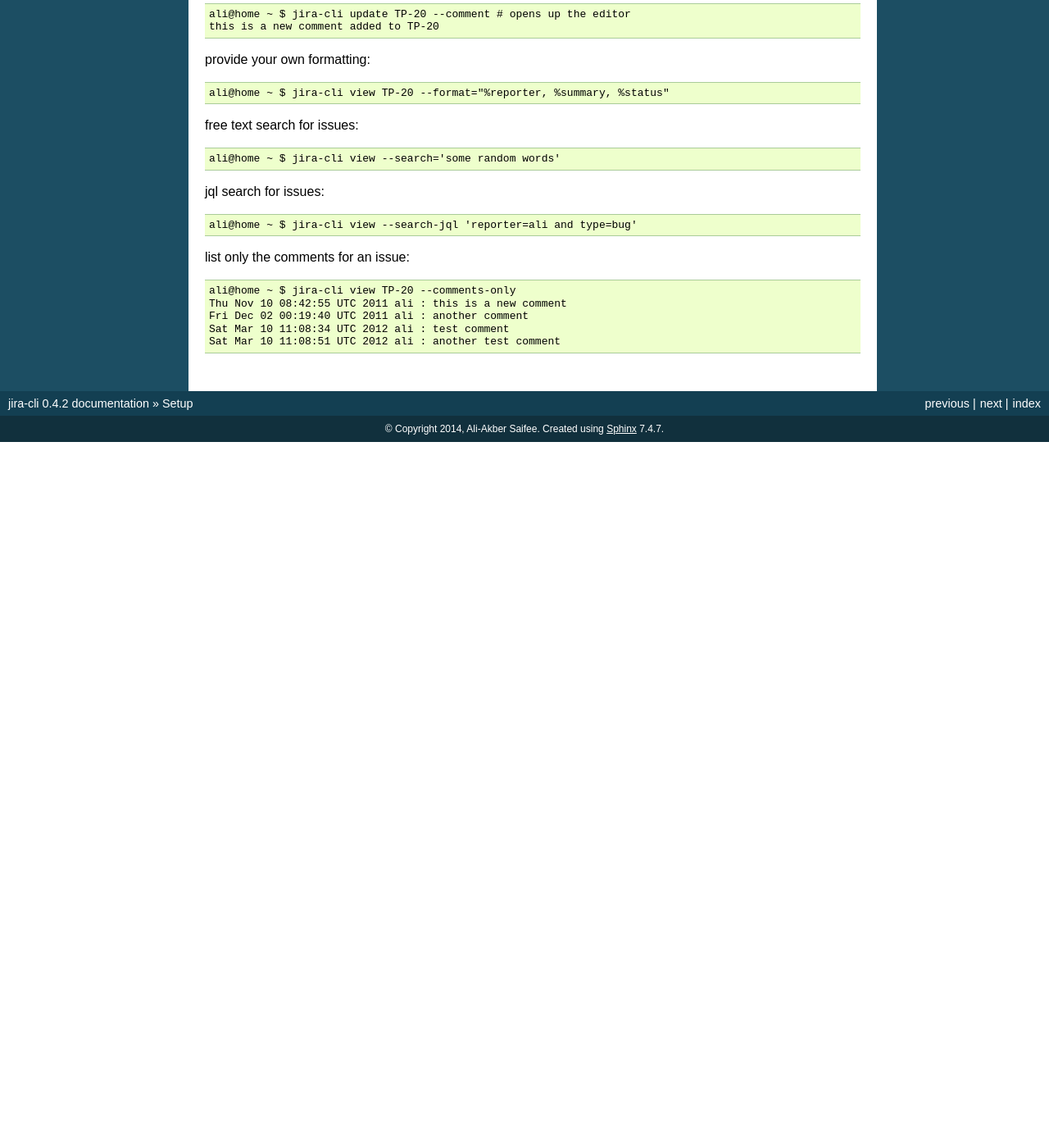
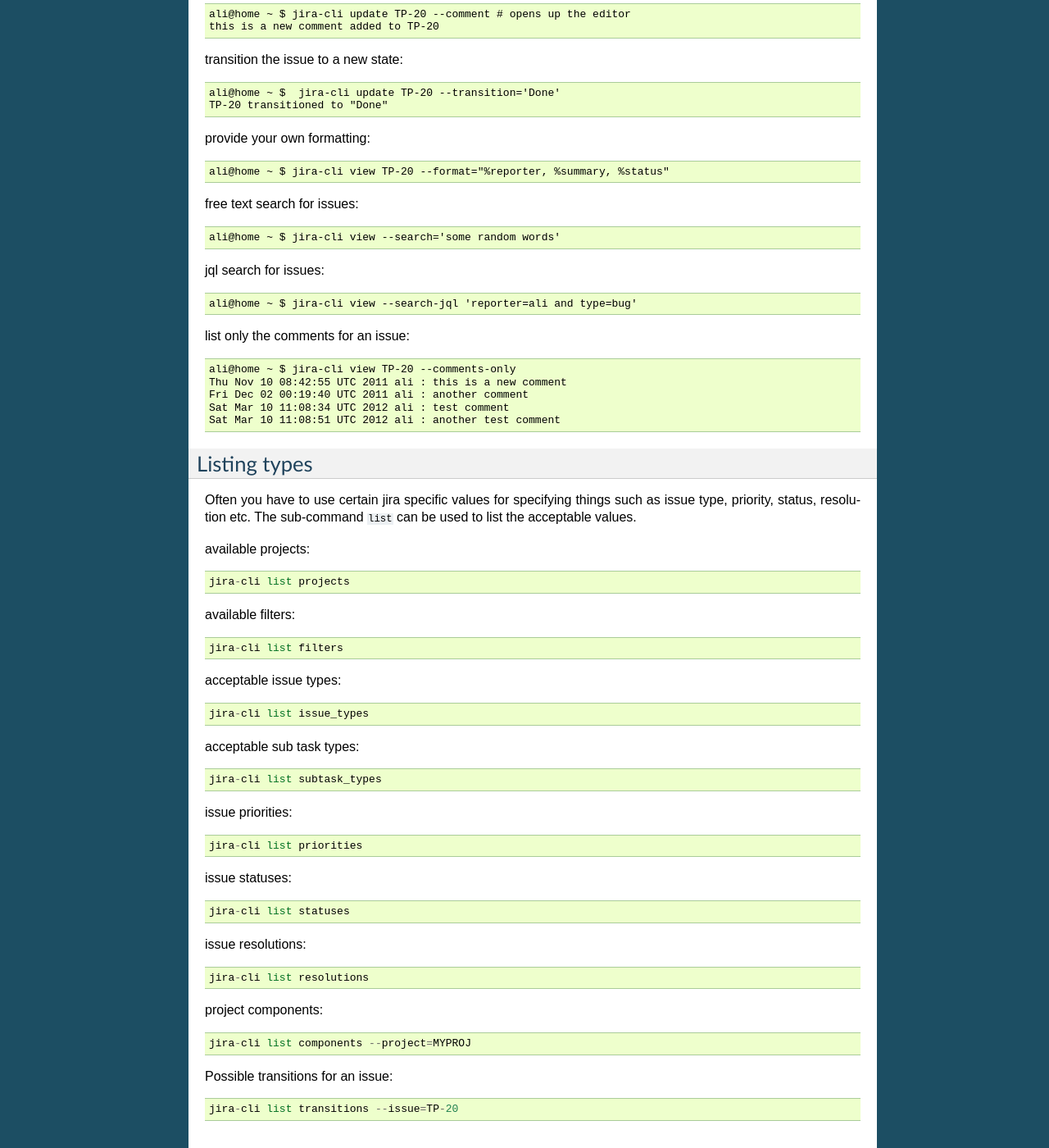
Before and after one commit to alisaifee/jira-cli, a Sphinx documentation site: the page built from doc/source/intro.rst, in a window 1280 px wide and 1400 px high, scrolled down 2060 px. Shown: the whole window at 82% size. Built offline with Sphinx 7.4.7, drawn with Linux system fonts in a browser that asks for light colours; formulas are drawn with MathJax 3; before the commit the page ends 2599 px from its top, so only the background shows below that; some of the changed text lies outside the part shown.

Commit message:
add more examples

```diff
--- a/doc/source/intro.rst
+++ b/doc/source/intro.rst
@@ -117,6 +117,11 @@
     ali@home ~ $ jira-cli update TP-20 --comment # opens up the editor
     this is a new comment added to TP-20
 
+transition the issue to a new state::
+
+    ali@home ~ $  jira-cli update TP-20 --transition='Done'
+    TP-20 transitioned to "Done"
+
 provide your own formatting::
 
     ali@home ~ $ jira-cli view TP-20 --format="%reporter, %summary, %status"
@@ -137,3 +142,50 @@
     Fri Dec 02 00:19:40 UTC 2011 ali : another comment
     Sat Mar 10 11:08:34 UTC 2012 ali : test comment
     Sat Mar 10 11:08:51 UTC 2012 ali : another test comment
+
+
+
+Listing types
+-------------
+
+Often you have to use certain jira specific values for specifying things such as
+issue type, priority, status, resolution etc. The sub-command ``list`` can be
+used to list the acceptable values.
+
+
+available projects::
+
+    jira-cli list projects
+
+available filters::
+
+    jira-cli list filters
+
+acceptable issue types::
+
+    jira-cli list issue_types
+
+acceptable sub task types::
+
+    jira-cli list subtask_types
+
+issue priorities::
+
+    jira-cli list priorities
+
+issue statuses::
+
+    jira-cli list statuses
+
+issue resolutions::
+
+    jira-cli list resolutions
+
+project components::
+
+    jira-cli list components --project=MYPROJ
+
+
+Possible transitions for an issue::
+
+    jira-cli list transitions --issue=TP-20
```
Also changed, not shown: other parts of doc/source/intro.rst (+5 -5 lines).
